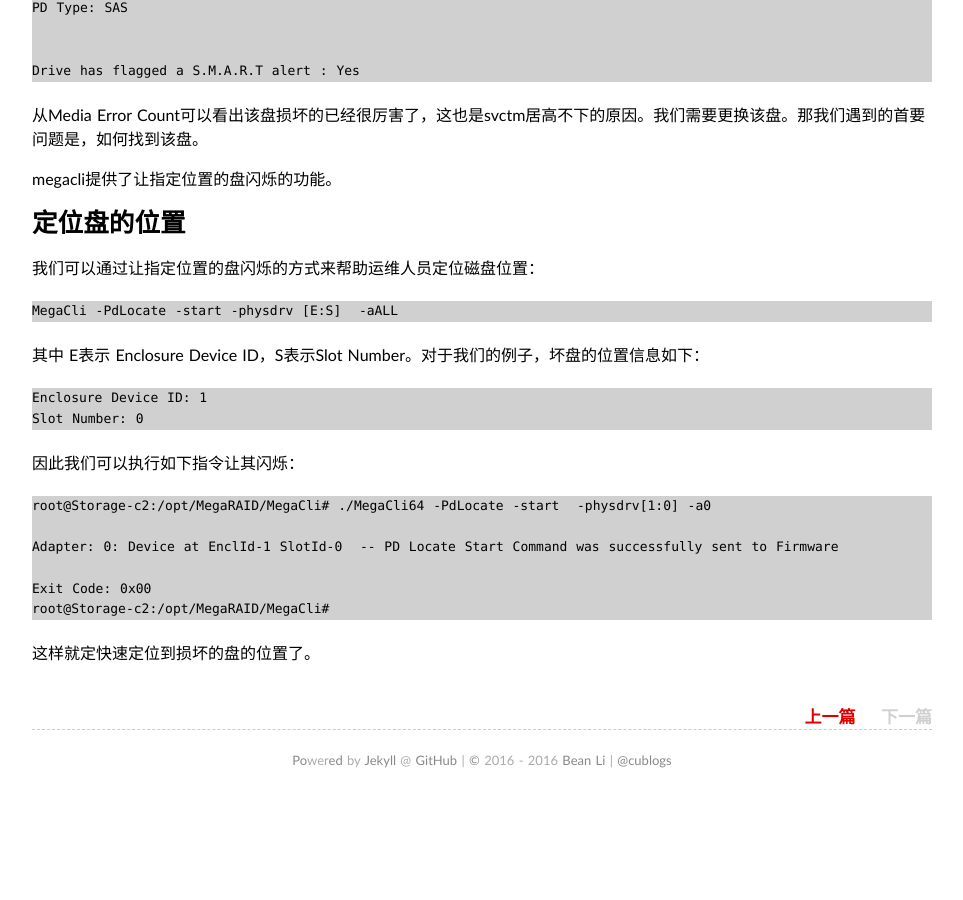
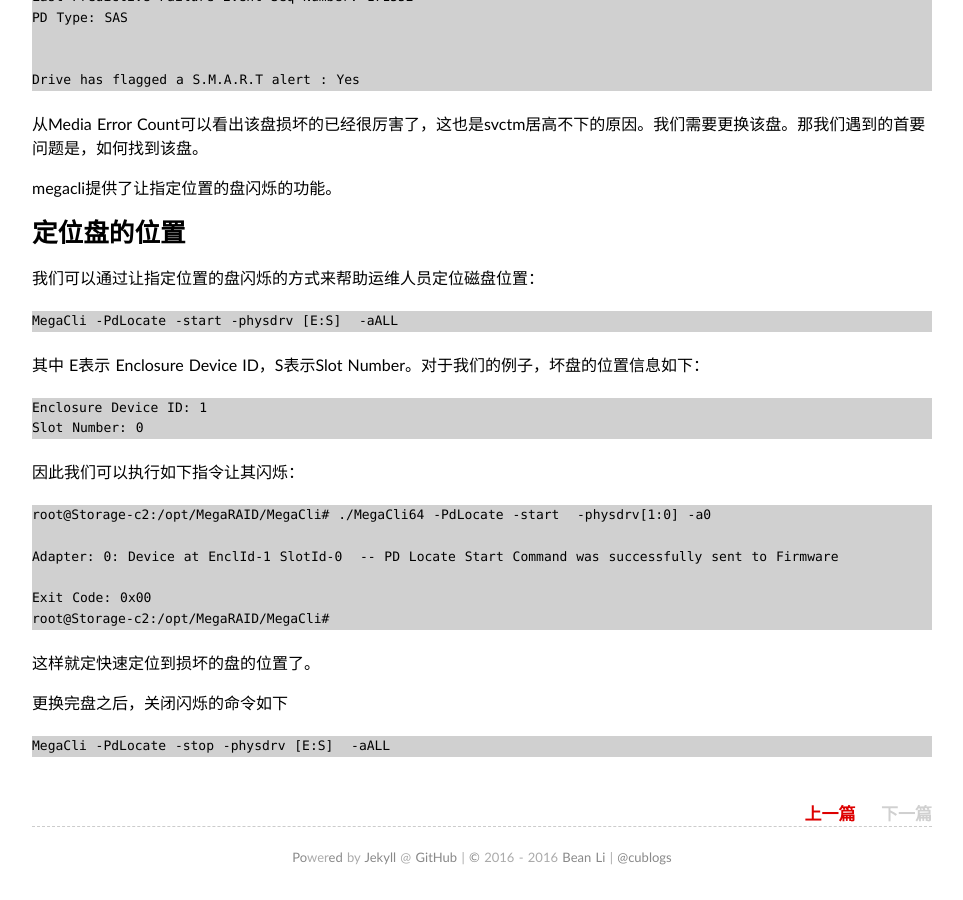
Before and after one commit to Bean-Li/Bean-Li.github.io, a Jekyll site: the page built from _posts/2016-07-23-locate-corrupt-disk-in-raid.md, in a window 1280 px wide and 900 px high, scrolled down 3934 px. Shown: the whole window, without its empty margins (158-1121 px from the left). Built offline with Jekyll 4.4.1, drawn with Linux system fonts in a browser that asks for light colours; some web fonts are replaced; before the commit the page ends 4737 px from its top, so only the background shows below that.

Commit message:
FIX locate corrupt disk in raid

````diff
--- a/_posts/2016-07-23-locate-corrupt-disk-in-raid.md
+++ b/_posts/2016-07-23-locate-corrupt-disk-in-raid.md
@@ -7,7 +7,7 @@ tag: nfs
 excerpt: RAID中某个盘发生故障，需要替换，如何确定它的位置？
 ---
 
-#前言
+# 前言
 
 请看下面的图：
 
@@ -215,3 +215,9 @@ root@Storage-c2:/opt/MegaRAID/MegaCli#
 ```
 
 这样就定快速定位到损坏的盘的位置了。
+
+更换完盘之后，关闭闪烁的命令如下
+
+```
+MegaCli -PdLocate -stop -physdrv [E:S]  -aALL
+```
````
